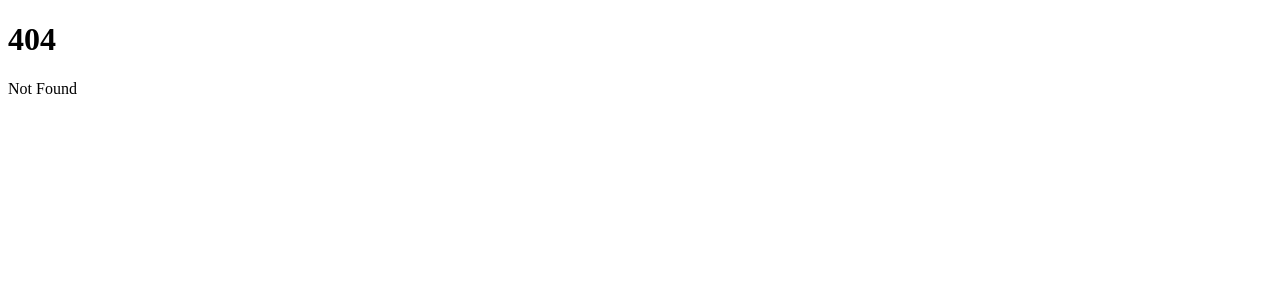
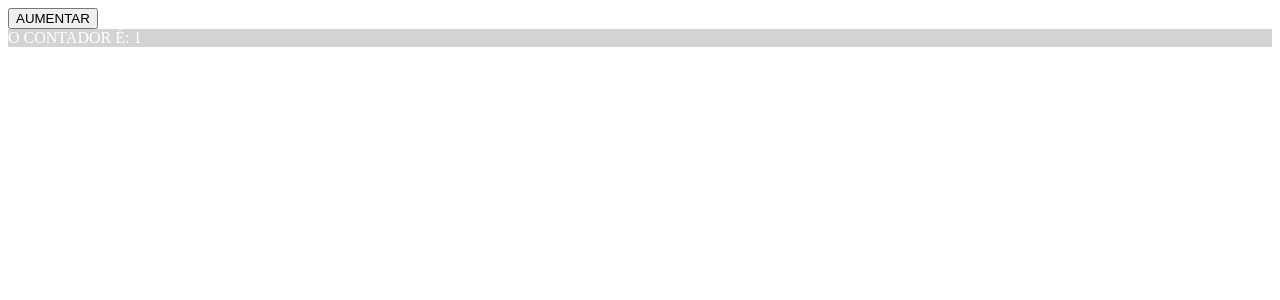
Before and after one commit to caioamorimcel/svelte5-examples, a SvelteKit app: page /svelte/children-parameter in a window 1280 px wide. Before the commit this address had no page. Shown: the top 300 px of the page. Built offline with nearby package versions, Linux system fonts and the light colour scheme.

Commit message:
children parameter

```diff
--- a/src/routes/+page.svelte
+++ b/src/routes/+page.svelte
@@ -3,6 +3,9 @@
 <ul>
 	<li>
 		<a href="./svelte/children"> CHILDREN </a>
+	</li>
+	<li>
+		<a href="./svelte/children-parameter"> CHILDREN WITH PARAMETER </a>
 	</li>
 </ul>
 
--- /dev/null
+++ b/src/routes/svelte/children-parameter/+page.svelte
@@ -0,0 +1,11 @@
+<script>
+	import FundoCinza from './FundoCinza.svelte';
+</script>
+
+<FundoCinza>
+	{#snippet children(parametro)}
+		<div style="color:white;">
+			O CONTADOR É: {parametro}
+		</div>
+	{/snippet}
+</FundoCinza>
--- /dev/null
+++ b/src/routes/svelte/children-parameter/FundoCinza.svelte
@@ -0,0 +1,17 @@
+<script lang="ts">
+	import type { Snippet } from 'svelte';
+
+	let stateCounter = $state<number>(1);
+
+	let {
+		children
+	}: {
+		children: Snippet<[number]>;
+	} = $props();
+</script>
+
+<button onclick={() => (stateCounter = stateCounter + 1)}> AUMENTAR </button>
+
+<div style="background:lightgrey">
+	{@render children(stateCounter)}
+</div>
--- a/src/routes/svelte/children/Component.svelte
+++ b/src/routes/svelte/children/FundoCinza.svelte
@@ -12,6 +12,6 @@
 	{#if children}
 		{@render children()}
 	{:else}
-		EMPTY!
+		<div style="color:red;">VAZIO!</div>
 	{/if}
 </div>
```
Also changed, not shown: src/routes/svelte/children/+page.svelte (+5 -5 lines).
